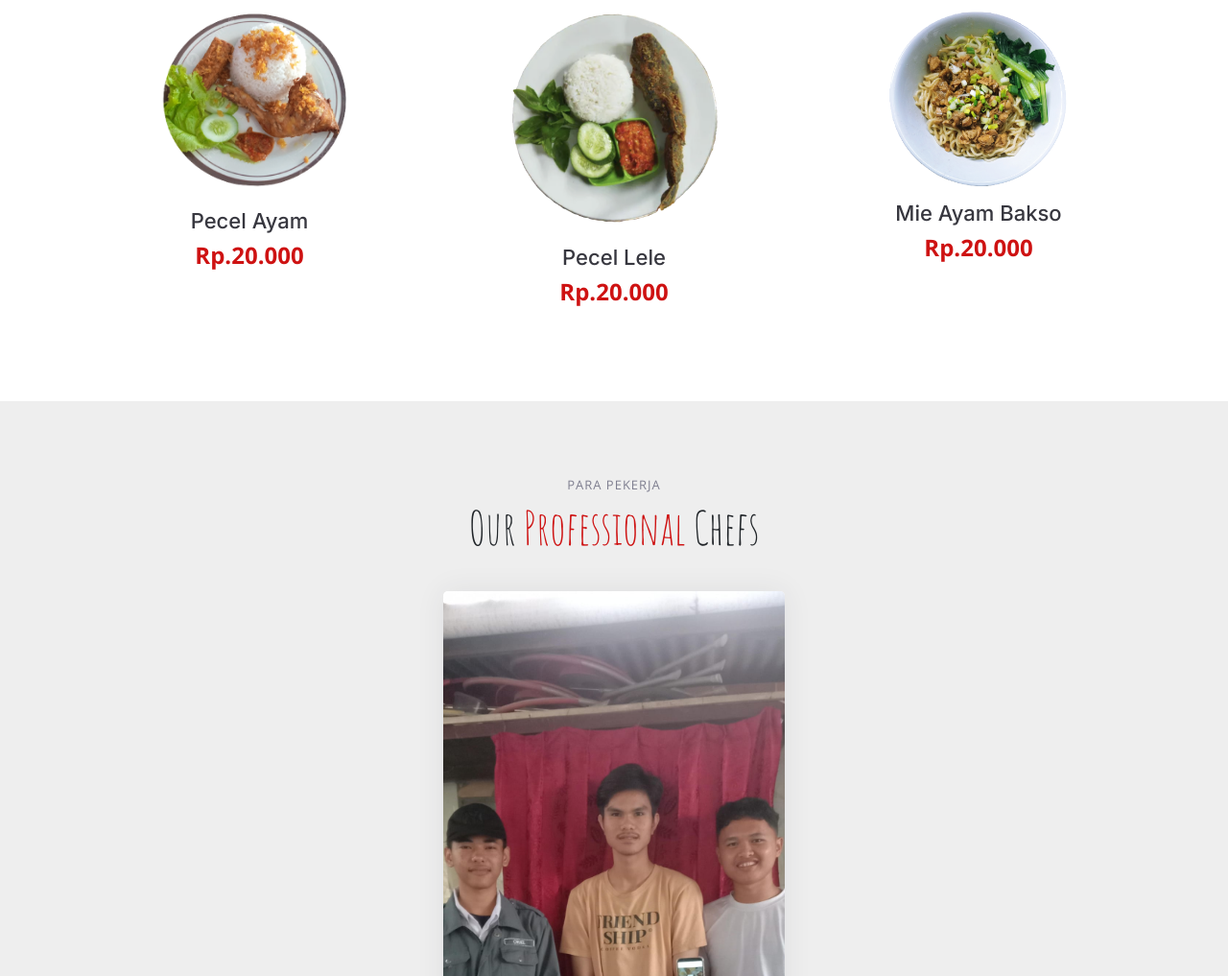
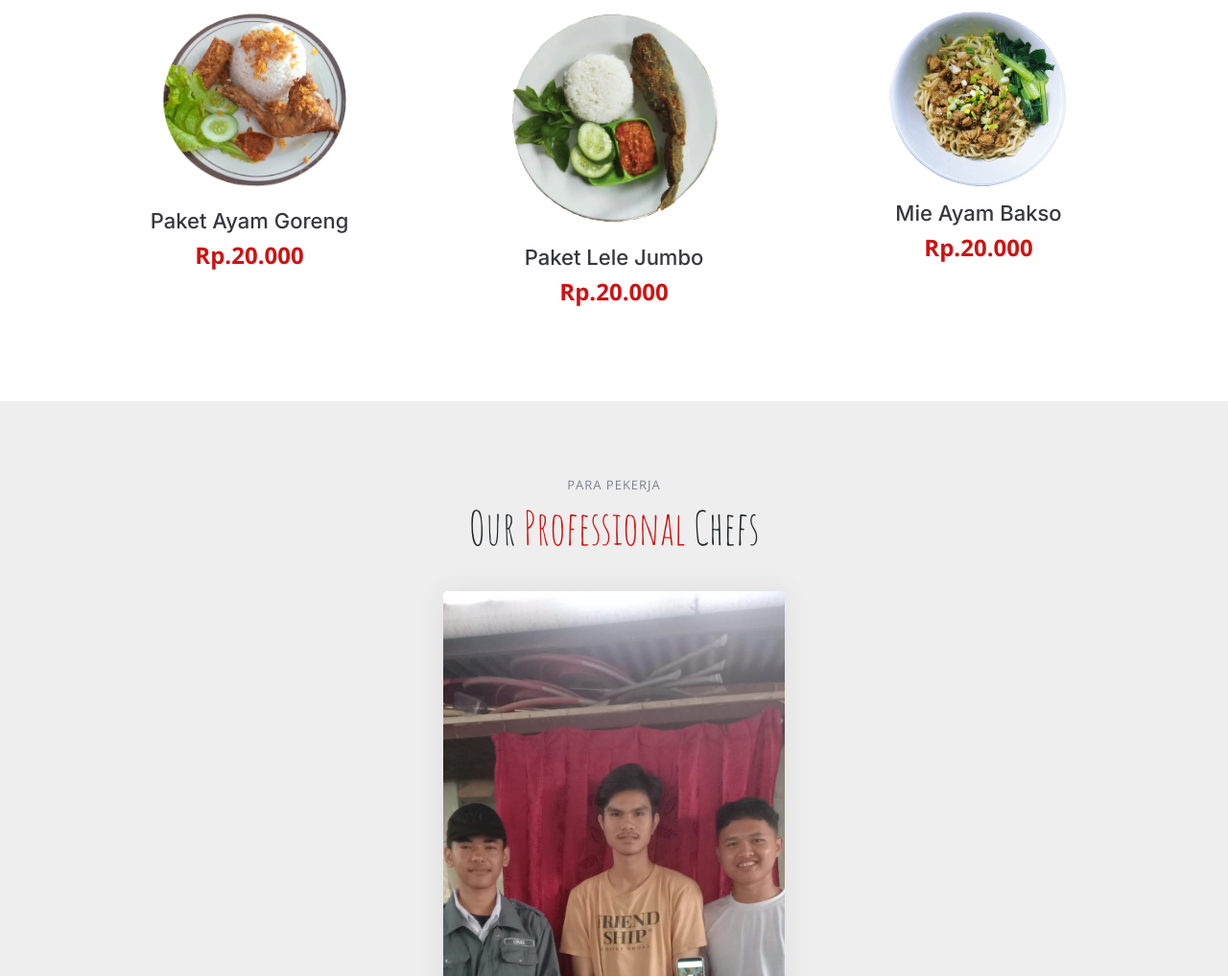
Before and after one commit to RadjaHidayat/Yummy, a plain HTML site: page index.html in a window 1280 px wide. Shown: the part 1249-2266 px from the top of the page at 96% size. Drawn offline with nearby package versions, Linux system fonts and the light colour scheme.

Commit message:
refactor: nama menu

```diff
--- a/index.html
+++ b/index.html
@@ -151,7 +151,7 @@
 
               <div class="col-lg-4 menu-item">
                 <a href="assets/img/menu/nasi ayam goreng.png" class="glightbox"><img src="assets/img/menu/nasi ayam goreng.png" class="menu-img img-fluid" alt=""></a>
-                <h4>Pecel Ayam</h4>
+                <h4>Paket Ayam Goreng</h4>
                 <p class="price">
                   Rp.20.000
                 </p>
@@ -159,7 +159,7 @@
 
               <div class="col-lg-4 menu-item">
                 <a href="assets/img/menu/Pecel Lele.png" class="glightbox"><img src="assets/img/menu/Pecel Lele.png" class="menu-img img-fluid" alt=""></a>
-                <h4>Pecel Lele</h4>
+                <h4>Paket Lele Jumbo</h4>
                 <p class="price">
                   Rp.20.000<b>
                   </b>
```
